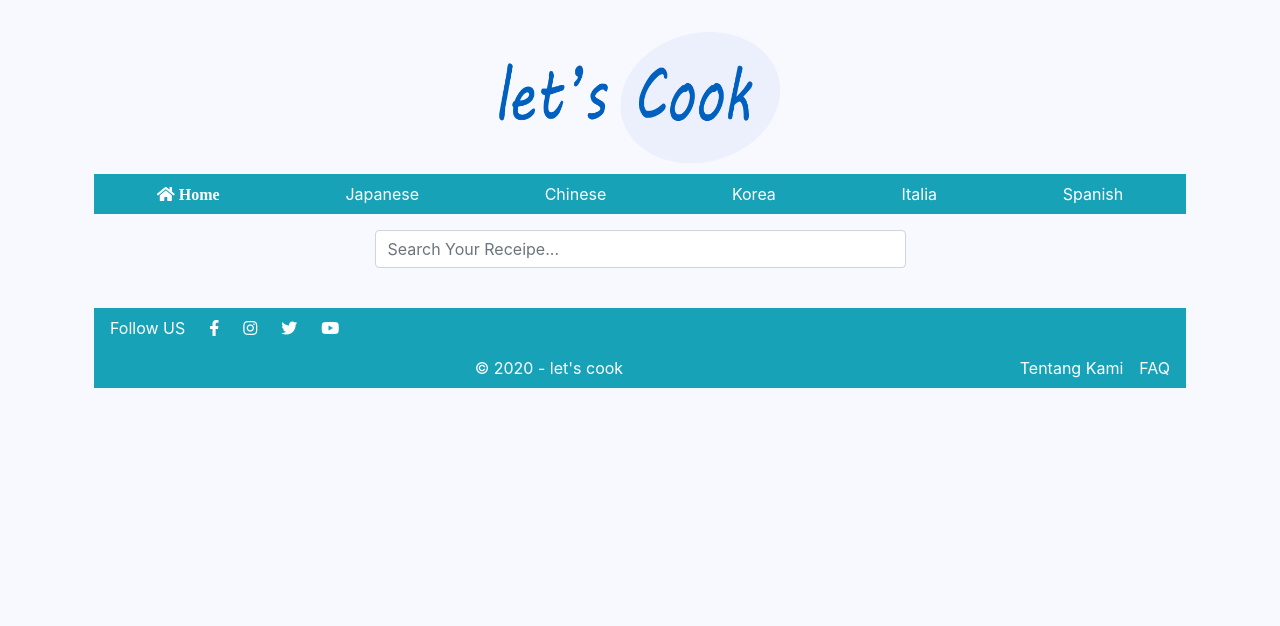
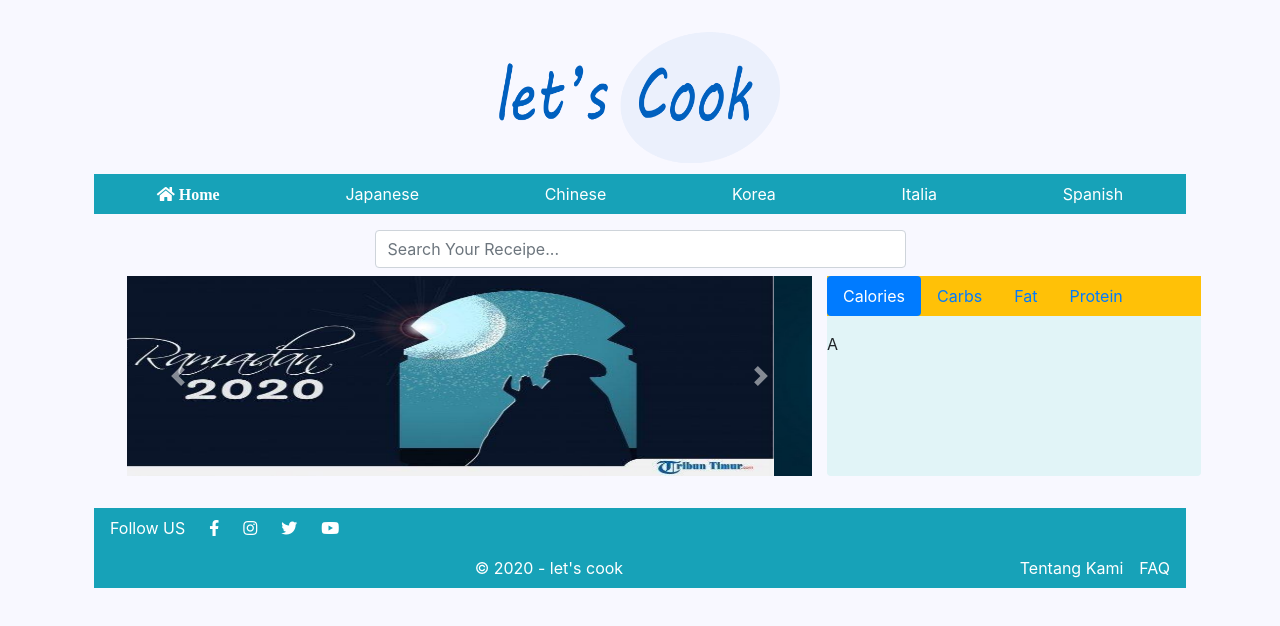
Before and after one commit to aricahyono49/lets-cook, a plain HTML site: page index.html in a window 1280 px wide. Drawn offline with nearby package versions, Linux system fonts and the light colour scheme; no server answers.

Commit message:
Cek Point 1

```diff
--- a/index.html
+++ b/index.html
@@ -23,7 +23,58 @@
         <search-recipe class="row mt-3 mb-2"></search-recipe>
     </header>
 
-
+<div class="row">
+    <div class="col-lg-8 pl-5" >
+        <div id="carouselExampleInterval" class="carousel slide" data-ride="carousel">
+            <div class="carousel-inner">
+                <div class="carousel-item active" data-interval="10000">
+                    <img src="img/puasa.jpg" class="d-block w-100" alt="..." style="height: 200px;">
+                </div>
+                <div class="carousel-item" data-interval="2000">
+                    <img src="img/corona.jpeg" class="d-block w-100" alt="..." style="height: 200px;">
+                </div>
+                <div class="carousel-item">
+                    <img src="img/Cara-Mencegah-Penularan-Virus-Corona.jpg" data-interval="2000" class="d-block w-100"
+                        alt="..." style="height: 200px;">
+                </div>
+            </div>
+            <a class="carousel-control-prev" href="#carouselExampleInterval" role="button" data-slide="prev">
+                <span class="carousel-control-prev-icon" aria-hidden="true"></span>
+                <span class="sr-only">Previous</span>
+            </a>
+            <a class="carousel-control-next" href="#carouselExampleInterval" role="button" data-slide="next">
+                <span class="carousel-control-next-icon" aria-hidden="true"></span>
+                <span class="sr-only">Next</span>
+            </a>
+        </div>
+    </div>
+    <div class="col-lg-4 px-lg-0 rounded" style="background-color: rgb(225, 244, 247)">
+        <ul class="nav nav-pills mb-3 bg-warning" id="pills-tab" role="tablist">
+            <li class="nav-item">
+                <a class="nav-link active" id="pills-home-tab" data-toggle="pill" href="#pills-home" role="tab"
+                    aria-controls="pills-home" aria-selected="true">Calories</a>
+            </li>
+            <li class="nav-item">
+                <a class="nav-link" id="pills-profile-tab" data-toggle="pill" href="#pills-profile" role="tab"
+                    aria-controls="pills-profile" aria-selected="false">Carbs</a>
+            </li>
+            <li class="nav-item">
+                <a class="nav-link" id="pills-contact-tab" data-toggle="pill" href="#pills-contact" role="tab"
+                    aria-controls="pills-contact" aria-selected="false">Fat</a>
+            </li>
+            <li class="nav-item">
+                <a class="nav-link" id="pills-contact-tab" data-toggle="pill" href="#pills-contact" role="tab"
+                    aria-controls="pills-contact" aria-selected="false">Protein</a>
+            </li>
+        </ul>
+        <div class="tab-content" id="pills-tabContent">
+            <div class="tab-pane fade show active" id="pills-home" role="tabpanel" aria-labelledby="pills-home-tab">A
+            </div>
+            <div class="tab-pane fade" id="pills-profile" role="tabpanel" aria-labelledby="pills-profile-tab">..v</div>
+            <div class="tab-pane fade" id="pills-contact" role="tabpanel" aria-labelledby="pills-contact-tab">..d.</div>
+        </div>
+    </div>
+</div>
 <main class="row p-lg-3 p-md-3 pl-lg-5 pl-md-5 pr-lg-5 pr-md-5 px-0" id="main">
 
 </main>
@@ -73,7 +124,7 @@
         // 9799e4a8262c49c1b03f3dc9355932b0
     // b767ad49f6e345529694c796f1488384
     // 636bbc3497d5423e828a27c525089040
-     const apiKey ="apiKey=9799e4a8262c49c1b03f3dc9355932b0";
+     const apiKey ="apiKey=5538dce56bda43fa8b107fe4fdf313da";
         	$(document).ready(function () {
                 const minProtein = Math.floor(Math.random() * (50 - 10 + 1)) + 10;
                 const maxProtein = Math.floor(Math.random() * (100 - 50 + 1)) + 50;
```
Also changed, not shown: menu.html (+6 -24 lines), img/Cara-Mencegah-Penularan-Virus-Corona.jpg (added), img/INFOGRAFIS-CORONA-03-scaled.jpg (added), img/corona.jpeg (added), img/puasa.jpg (added).
